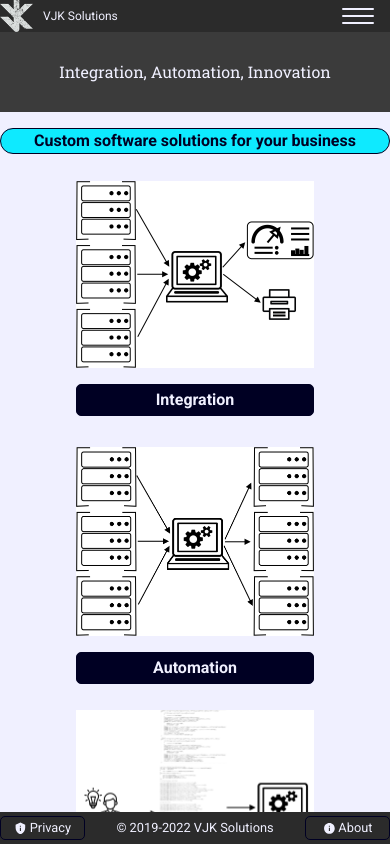
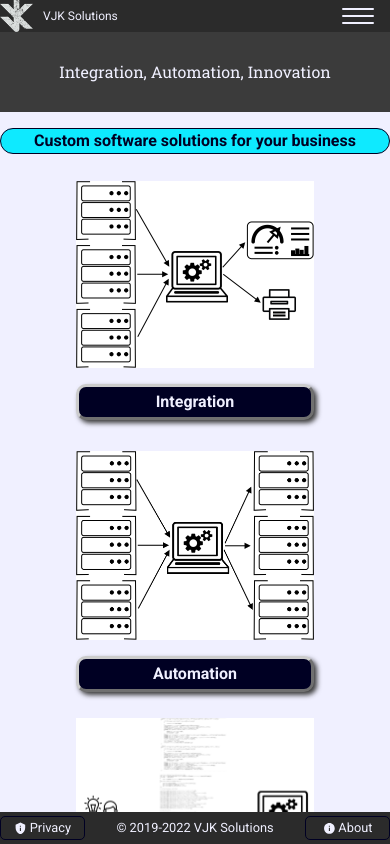
Before and after one commit to vjkrammes/vjksolutions.react, a React (Create React App) app: page / in a window 390 px wide. Built offline with nearby package versions, Linux system fonts and the light colour scheme.

Commit message:
Make Service Tags more button looking on mobile

```diff
--- a/src/Components/App.css
+++ b/src/Components/App.css
@@ -56,6 +56,7 @@
   --gray3: hsl(0 0% 43.92%);
   --gray4: hsl(0 0% 58.82%);
   --gray5: hsl(0 0% 72.94%);
+  --gray6: hsl(0 0% 80%);
 
   /* colors for pages */
 
--- a/src/Components/Home/HomePage.css
+++ b/src/Components/Home/HomePage.css
@@ -62,8 +62,12 @@
     background-color: var(--primarybutton-background);
     color: var(--primarybutton-color);
     padding: 3px 5px;
-    border: 1px solid var(--black-color);
-    border-radius: 5px;
+    border-top: 3px solid var(--gray6);
+    border-left: 3px solid var(--gray6);
+    border-bottom: 3px solid var(--gray3);
+    border-right: 3px solid var(--gray3);
+    border-radius: 10px;
+    box-shadow: 3px 3px 5px var(--gray2);
   }
 }
 
--- a/src/Components/JimCo/JimCoPage.tsx
+++ b/src/Components/JimCo/JimCoPage.tsx
@@ -149,7 +149,7 @@ export default function JimCoPage() {
           >
             The Vendor portal allows vendors to edit their contact information,
             set item costs (within limits), and adjust reorder amounts for their
-            products (within limts)
+            products (within limits)
           </DemoItemWidget>
         </HideWidget>
       </div>
```
